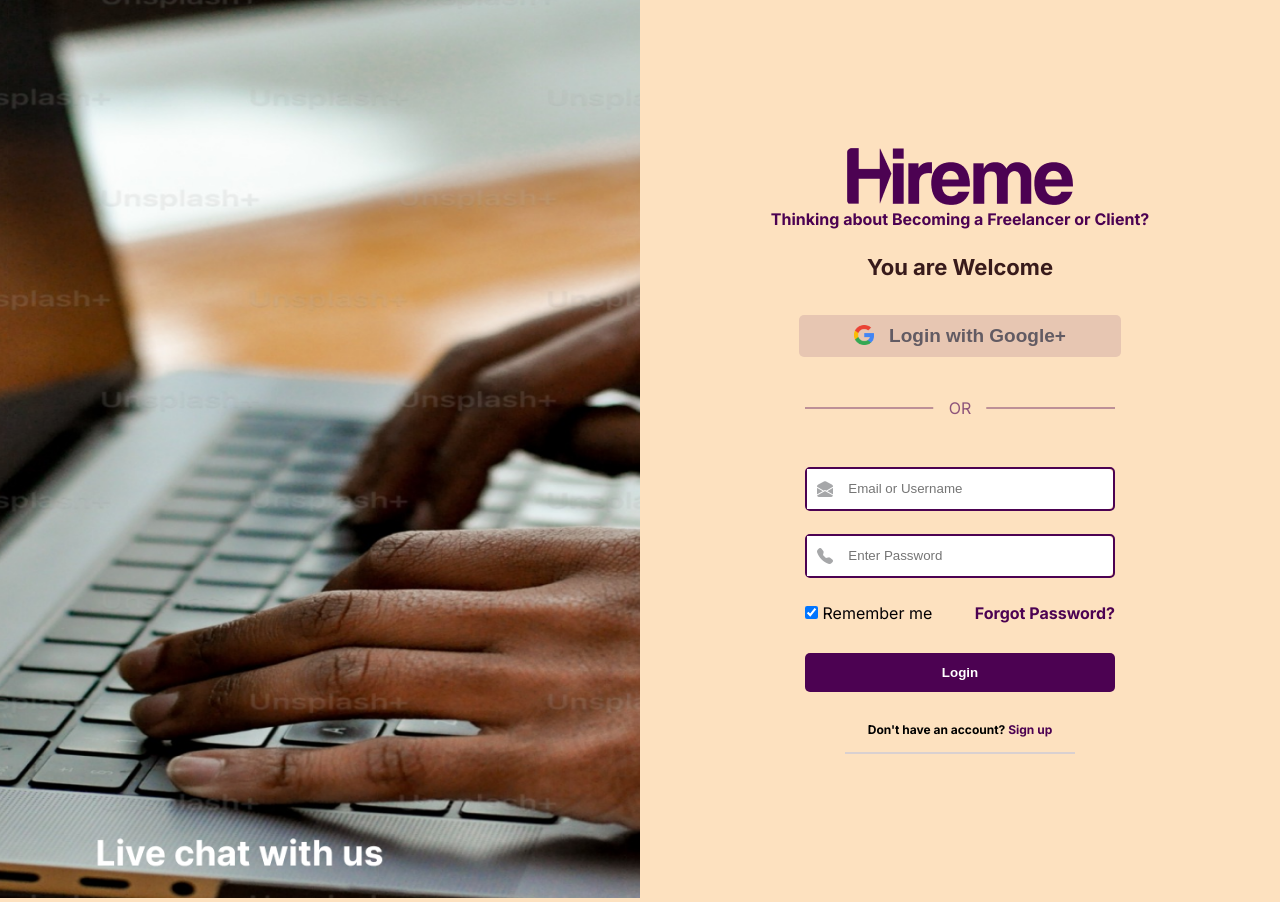
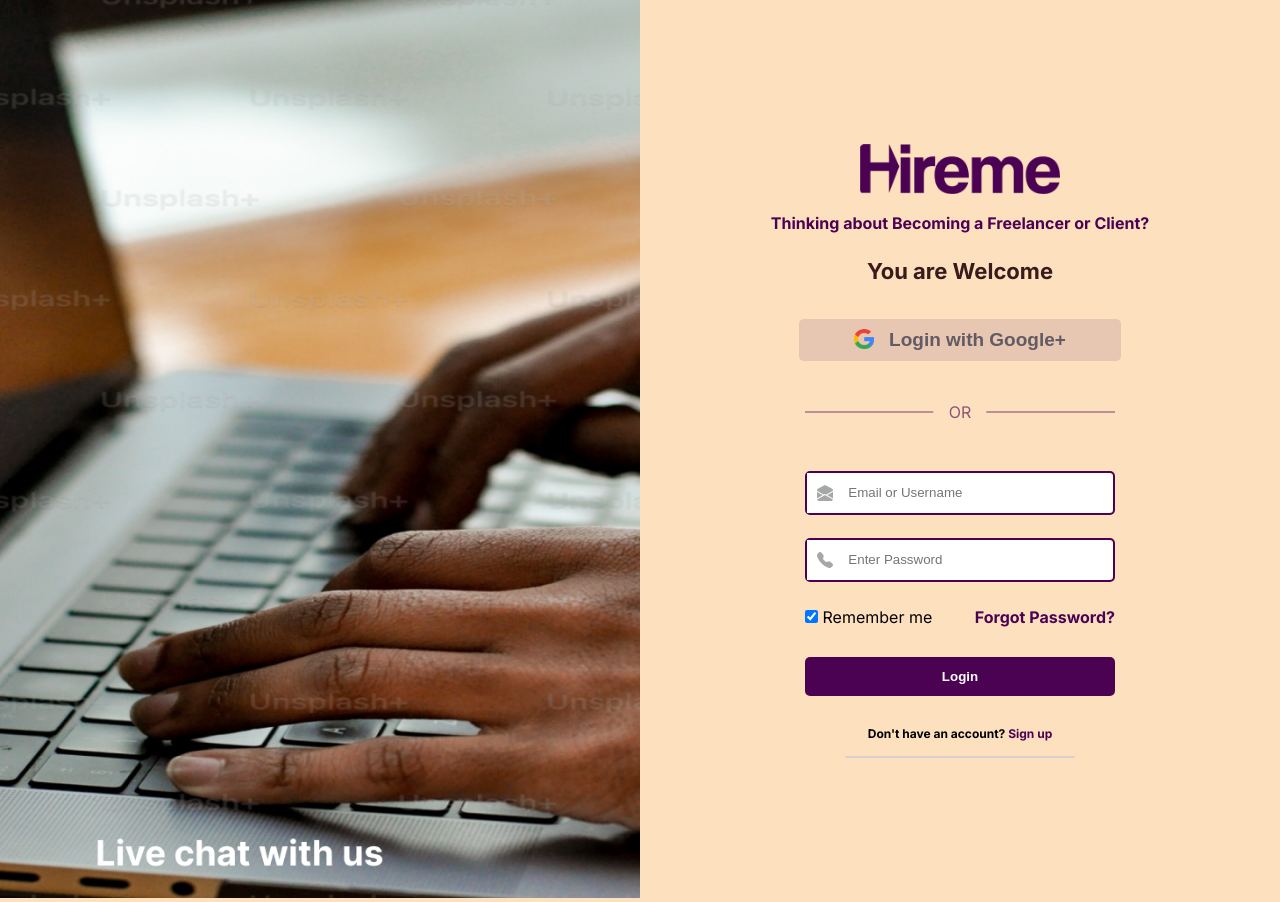
Before and after one commit to ukinebo1/HireMe, a plain HTML site: page login.html in a window 1280 px wide. Drawn offline with nearby package versions, Linux system fonts and the light colour scheme.

Commit message:
Update login-profile.css

```diff
--- a/login-profile.css
+++ b/login-profile.css
@@ -28,7 +28,7 @@ body{
     flex-direction: column;
     align-items: center;
 }
-.log-form >img{
+.log-form a >img{
     width: 200px;
     height: 50px;
     margin-bottom: 15px;
```
